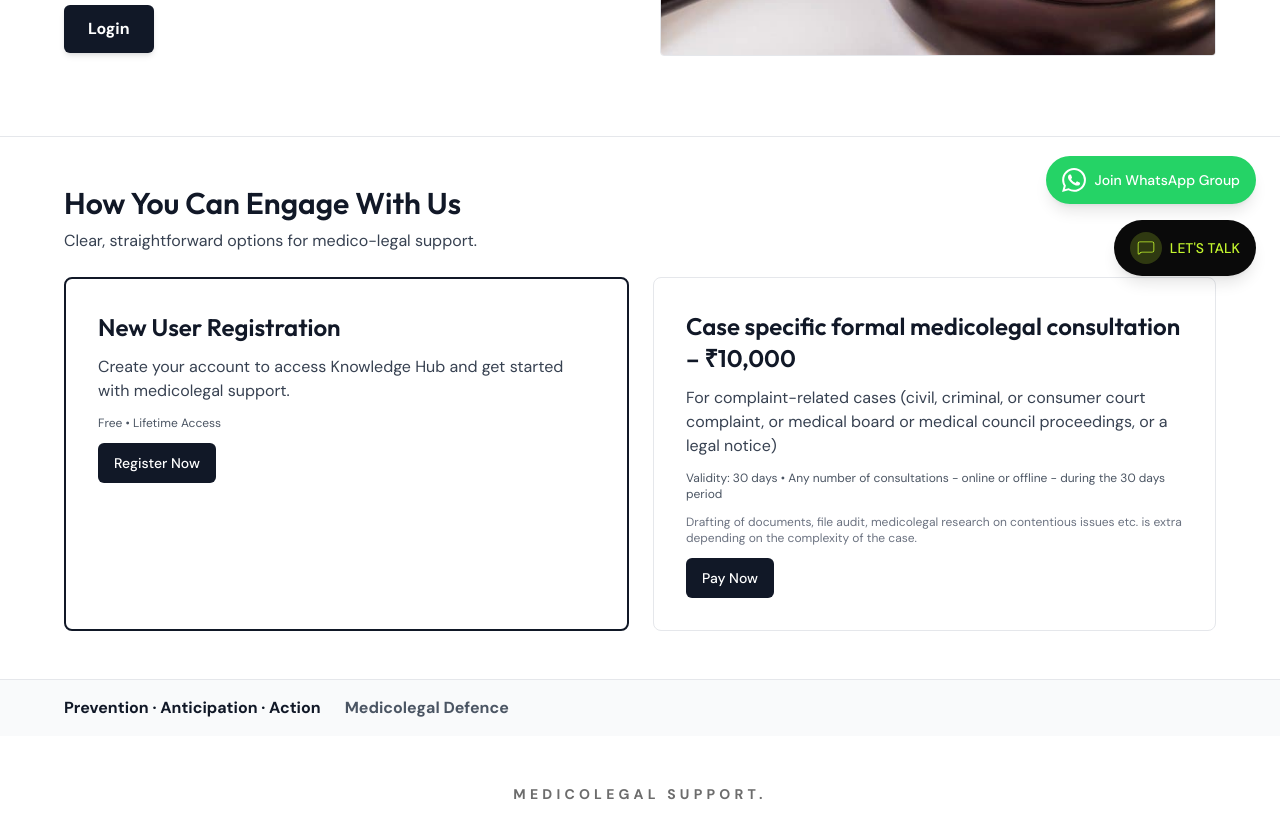
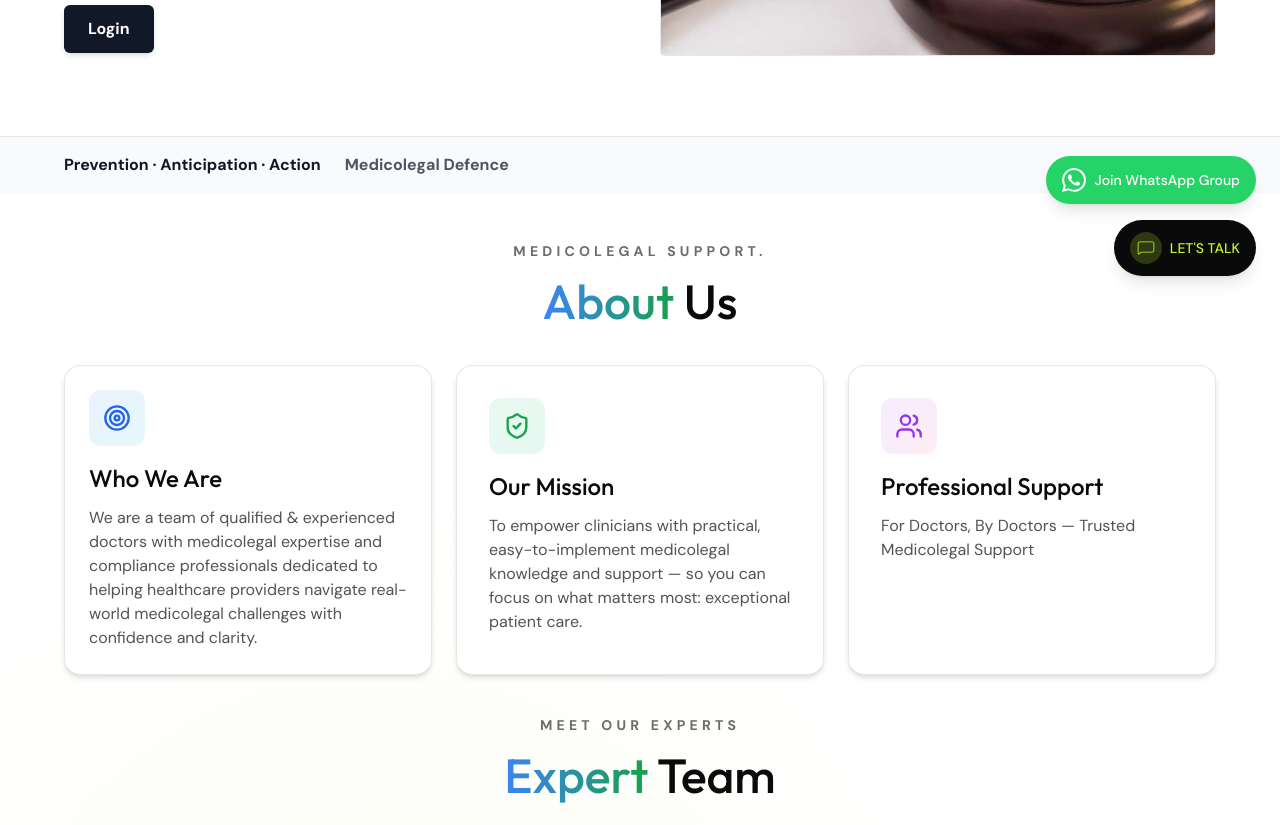
Before and after one commit to desirediv0/kn-medicolegal-support, a Next.js app: page / in a window 1280 px wide. Shown: the part 500-1325 px from the top of the page. Built offline with nearby package versions, Linux system fonts and the light colour scheme; no server answers.

Commit message:
update home page

```diff
--- a/src/app/page.js
+++ b/src/app/page.js
@@ -94,46 +94,6 @@ export default function Home() {
                 />
               </div>
             </div>
-          </div>
-        </div>
-      </section>
-
-      {/* How You Can Engage With Us */}
-      <section className="bg-white border-t border-gray-200 py-10 md:py-12">
-        <div className="mx-auto w-full max-w-7xl px-4 sm:px-6 lg:px-16 space-y-6">
-          <div className="space-y-2">
-            <h2 className="text-2xl md:text-3xl font-semibold text-gray-900">How You Can Engage With Us</h2>
-            <p className="text-sm md:text-base text-gray-700">Clear, straightforward options for medico-legal support.</p>
-          </div>
-          <div className="flex flex-col sm:flex-row gap-4 md:gap-6">
-            {/* New User Registration CTA */}
-            {!profileData.name && (
-              <Link
-                href="/user/auth?mode=register"
-                className="flex-1 block rounded-lg border-2 border-gray-900 bg-white p-6 md:p-8 space-y-3 hover:bg-gray-50 focus:outline-none focus:ring-2 focus:ring-gray-900 transition-colors"
-              >
-                <h3 className="text-xl md:text-2xl font-semibold text-gray-900">New User Registration</h3>
-                <p className="text-sm md:text-base text-gray-700">Create your account to access Knowledge Hub and get started with medicolegal support.</p>
-                <p className="text-xs text-gray-600">Free • Lifetime Access</p>
-                <span className="inline-flex items-center justify-center px-4 py-2.5 text-sm font-medium text-white bg-gray-900 rounded-md hover:bg-gray-800 transition-colors">
-                  Register Now
-                </span>
-              </Link>
-            )}
-
-            {/* Case Consultation */}
-            <Link
-              href="/fee-packages#payment-section"
-              className="flex-1 block rounded-lg border border-gray-200 bg-white p-6 md:p-8 space-y-3 hover:border-gray-300 focus:outline-none focus:ring-2 focus:ring-gray-300 transition-colors"
-            >
-              <h3 className="text-xl md:text-2xl font-semibold text-gray-900">Case specific formal medicolegal consultation – ₹10,000</h3>
-              <p className="text-sm md:text-base text-gray-700">For complaint-related cases (civil, criminal, or consumer court complaint, or medical board or medical council proceedings, or a legal notice)</p>
-              <p className="text-xs text-gray-600">Validity: 30 days • Any number of consultations - online or offline - during the 30 days period</p>
-              <p className="text-xs text-gray-500">Drafting of documents, file audit, medicolegal research on contentious issues etc. is extra depending on the complexity of the case.</p>
-              <span className="inline-flex items-center justify-center px-4 py-2.5 text-sm font-medium text-white bg-gray-900 rounded-md hover:bg-gray-800 transition-colors">
-                Pay Now
-              </span>
-            </Link>
           </div>
         </div>
       </section>
```
